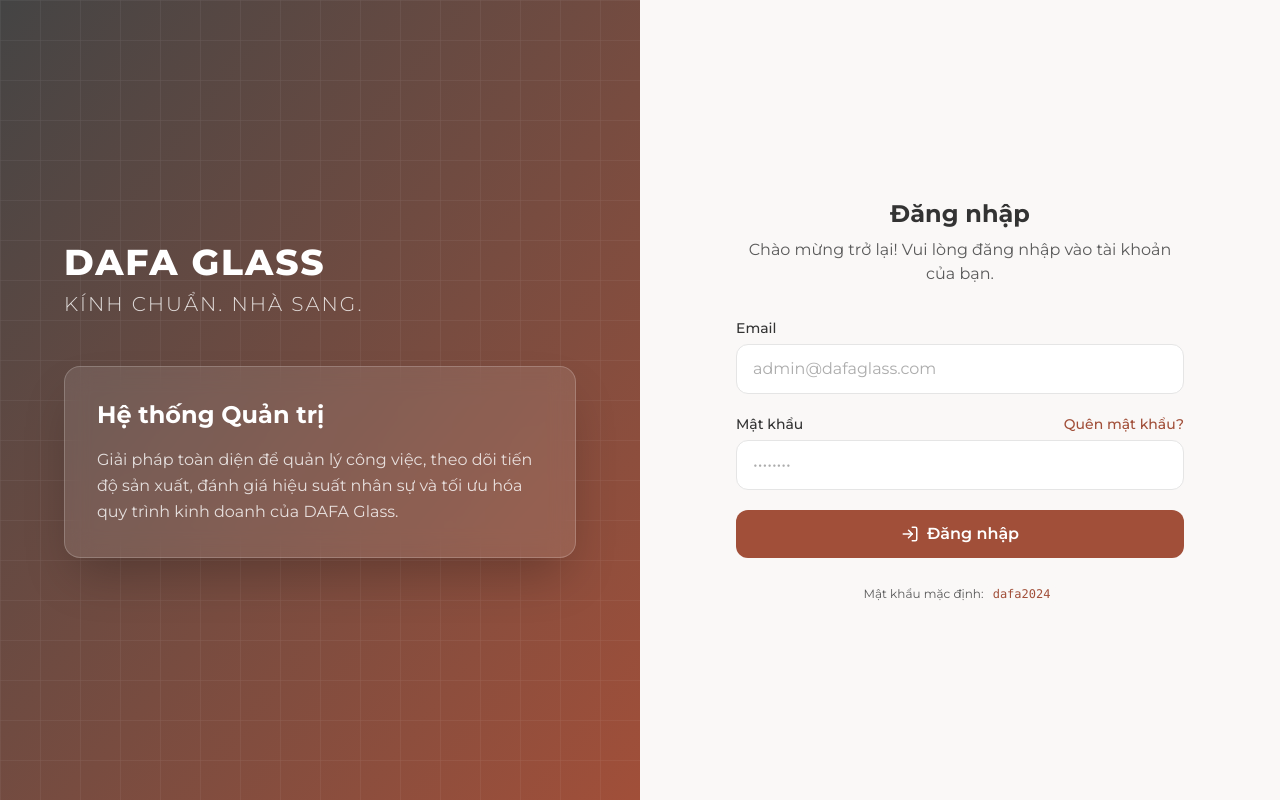
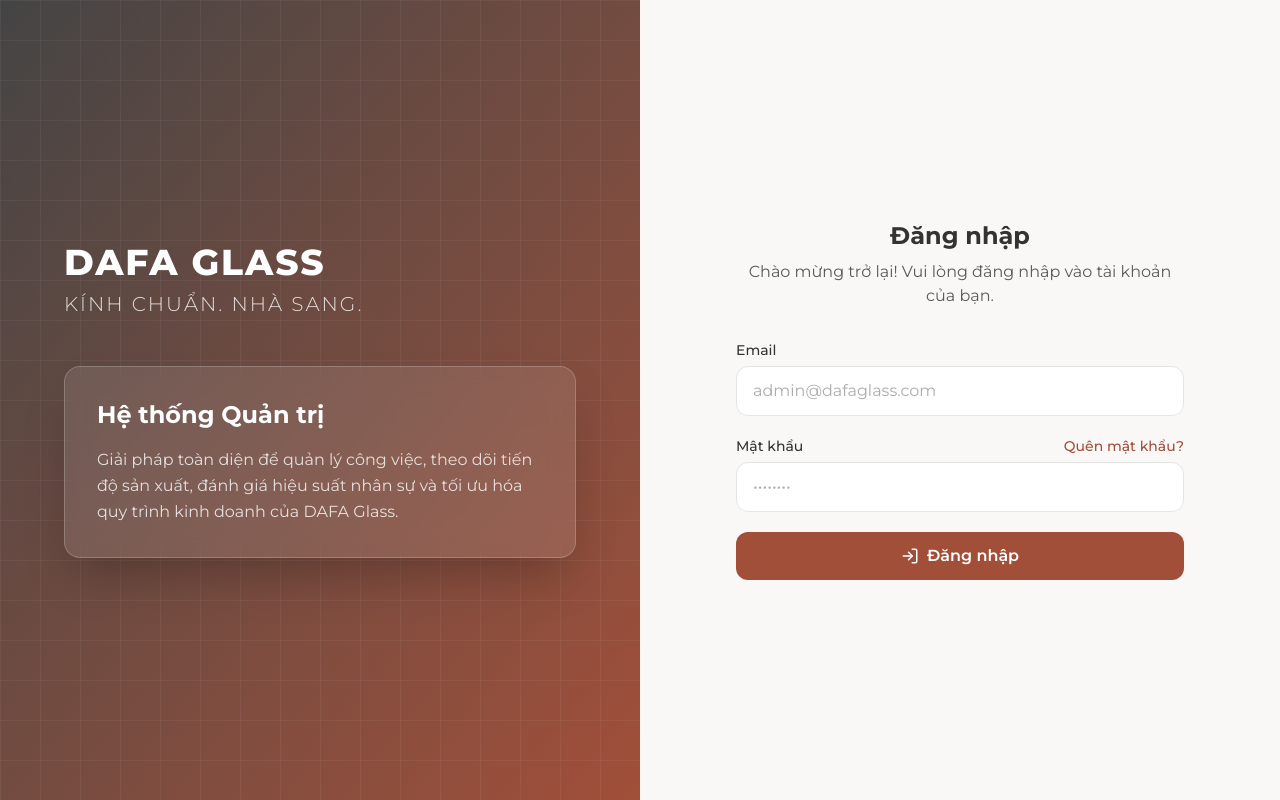
Before and after one commit to Leehu-123/dafa-manager-app, a Next.js app: page /login in a window 1280 px wide. Built offline with nearby package versions, Linux system fonts and the light colour scheme.

Commit message:
feat: remove login password hint & update KPI tabs for accountant

```diff
--- a/src/components/auth/LoginForm.tsx
+++ b/src/components/auth/LoginForm.tsx
@@ -108,12 +108,6 @@
           )}
           {isLoading ? 'Đang xử lý...' : 'Đăng nhập'}
         </button>
-
-        <div className="text-center pt-2">
-          <p className="text-xs text-dafa-muted">
-            Mật khẩu mặc định: <code className="bg-dafa-bg px-1.5 py-0.5 rounded text-dafa-accent font-mono">dafa2024</code>
-          </p>
-        </div>
       </form>
     </div>
   );
--- a/src/components/kpi/KpiTabs.tsx
+++ b/src/components/kpi/KpiTabs.tsx
@@ -5,17 +5,18 @@
 
 export function KpiTabs({ userRole }: { userRole?: string }) {
   const pathname = usePathname();
+  const normRole = (userRole || '').toUpperCase();
 
   const tabs = [
     { name: "Bảng điều khiển", href: "/kpi" },
   ];
 
-  if (userRole !== "EMPLOYEE") {
+  if (normRole !== "EMPLOYEE") {
     tabs.push({ name: "Đánh giá nhân viên", href: "/kpi/entry" });
     tabs.push({ name: "Duyệt Phiếu KPI", href: "/kpi/approval" });
   }
 
-  if (userRole === "ADMIN" || userRole === "OWNER") {
+  if (normRole === "ADMIN" || normRole === "OWNER" || normRole === "ACCOUNTANT") {
     tabs.push({ name: "Cài đặt tiêu chí", href: "/kpi/criteria" });
   }
 
```
